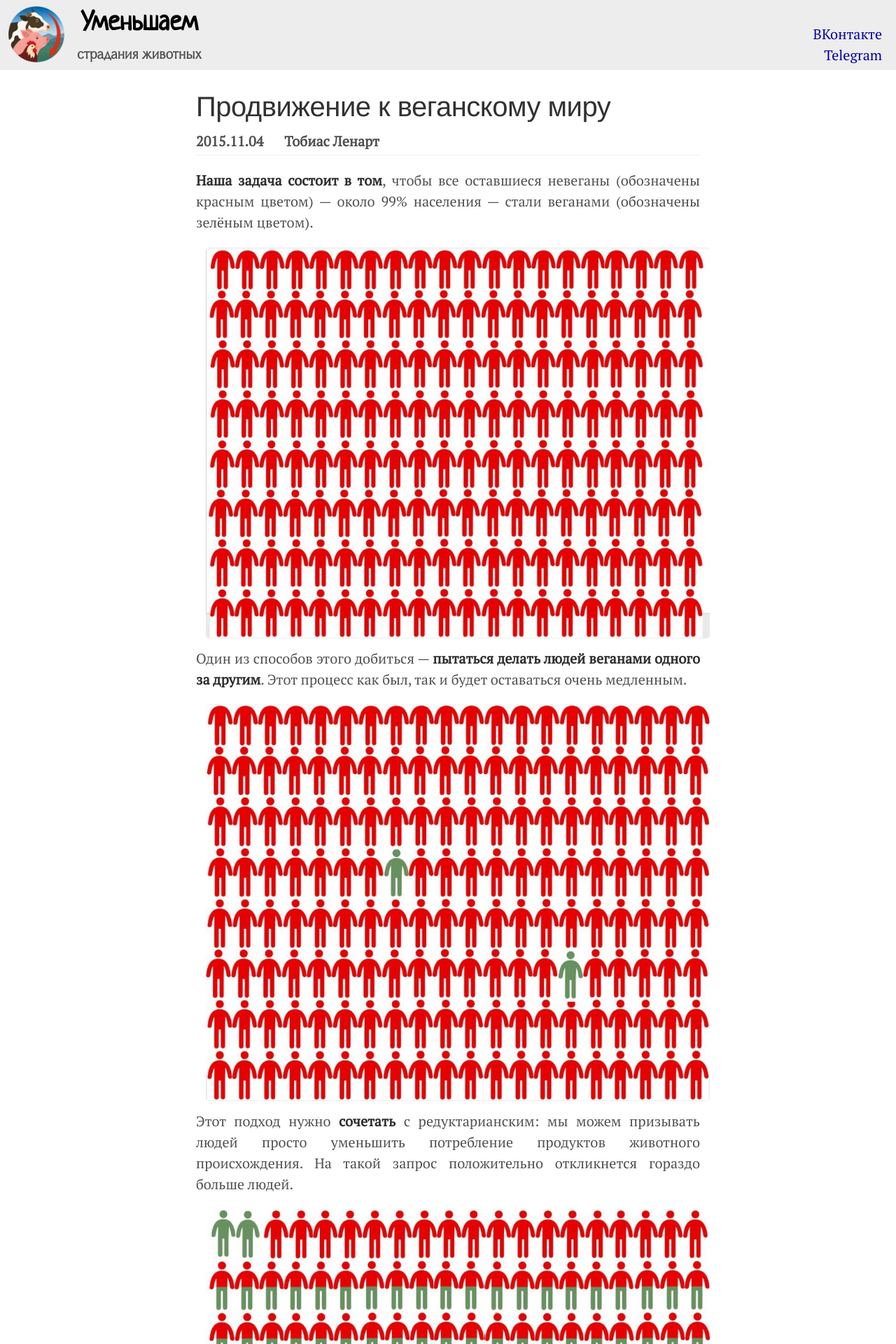
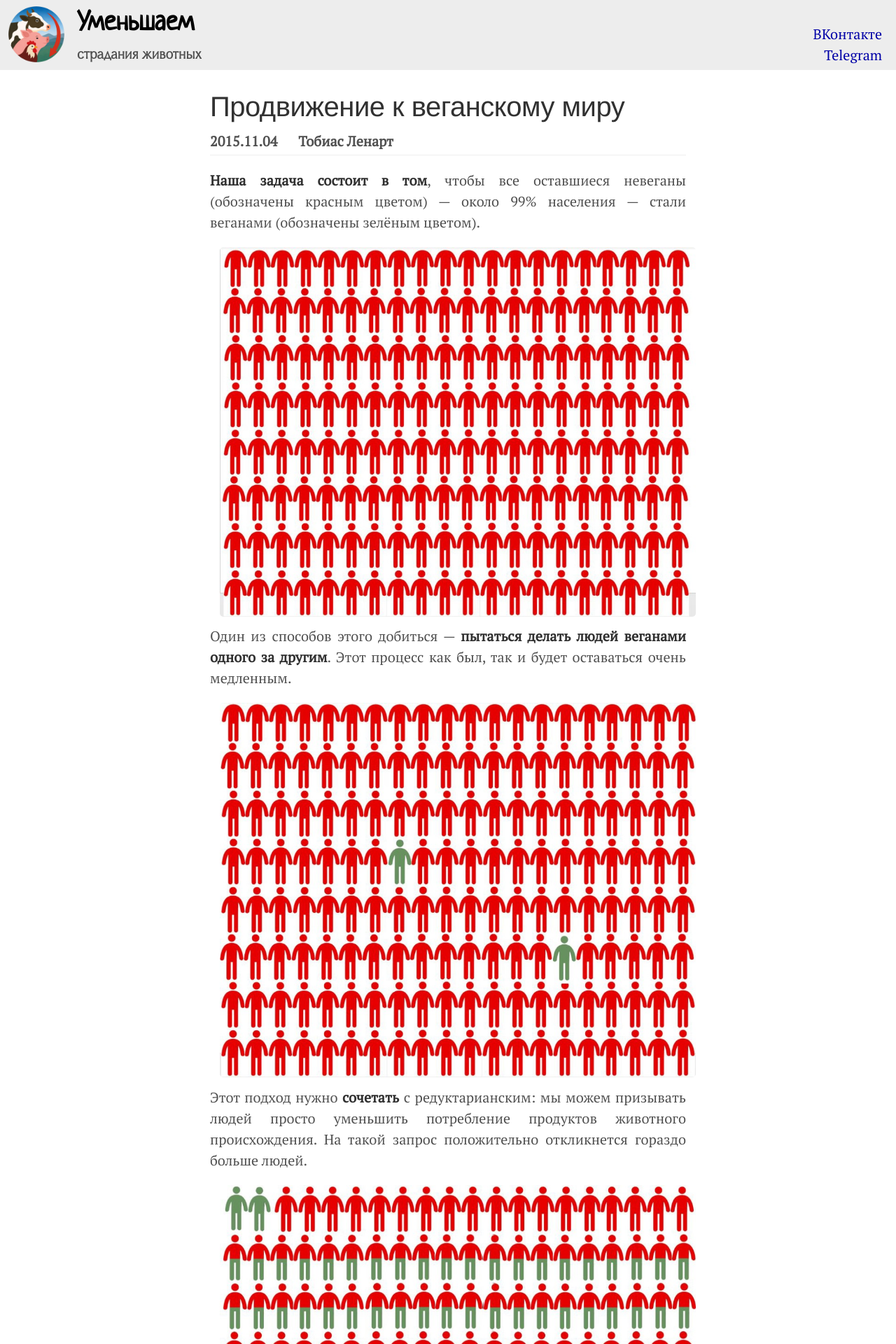
Before and after one commit to Umenshaem/umenshaem.github.io, a Jekyll site: the page built from _articles/tobias-leenaert-tipping-the-system-towards-a-vegan-world.md, in a window 1280 px wide. Shown: the top 1920 px of the page at 70% size. Built offline with Jekyll 4.4.1, drawn with Linux system fonts in a browser that asks for light colours.

Commit message:
Update umenshaem.css

```diff
--- a/assets/css/umenshaem.css
+++ b/assets/css/umenshaem.css
@@ -47,6 +47,61 @@ html {
   margin-top: 0;
 }
 
+:root {
+  --sidebar: clamp(180px, 22vw, 260px);
+  --gap: 32px;
+}
+
+.wrapper {
+  display: flex;
+  align-items: flex-start;
+  margin-left: calc(var(--sidebar) + var(--gap));
+}
+
+.bar {
+  align-self: start;
+  text-align: center;
+  padding: 2rem 1rem;
+  color: rgba(255,255,255,.5);
+  background-color: rgb(240, 245, 255);
+  text-align: left;
+}
+@media (min-width: 48em) {
+  .lside {
+    position: fixed;
+    width: var(--sidebar);
+    top: 0;
+    left: 0;
+    bottom: 0;
+  }
+}
+@media (min-width: 48em) {
+  .rside {
+    width: var(--sidebar);
+    margin-left: var(--gap);
+    flex-shrink: 0;
+  }
+}
+
+.content {
+  flex: 1;
+  max-width: 900px;
+}
+
+.container {
+  max-width: 28rem;
+}
+@media (min-width: 38em) {
+  .container {
+    max-width: 30rem;
+  }
+}
+@media (min-width: 56em) {
+  .container {
+    max-width: 36rem;
+  }
+}
+
 .container-masthead {
   background-color: rgb(237, 237, 237);
 }
@@ -66,6 +121,8 @@ html {
   color: #00008B;
   font-weight: bold;
   text-align: center;
+  display: inline-block;
+  white-space: nowrap;
 }
 .masthead-subtitle,
 .masthead-subtitle a {
@@ -75,6 +132,7 @@ html {
   color: #505050;
   font-weight: bold;
   text-align: center;
+  white-space: nowrap;
 }
 
 .bottom {
@@ -91,6 +149,47 @@ html {
 @media (max-width: 480px) {
   .additional-cell {
 	width: 0
+  }
+}
+
+.over {
+  font-family: Neucha;
+  position: absolute;
+  bottom: 0.2em;
+  left: 0.4em;
+  color: white;
+  font-size: 2em;
+  text-shadow: 2px 0 #000, -2px 0 #000, 0 2px #000, 0 -2px #000, 1px 1px #000, -1px -1px #000, 1px -1px #000, -1px 1px #000;
+}
+.over-r {
+  font-family: Neucha;
+  color: black;
+  font-size: 2em;
+  text-align: center;
+  margin-bottom: 0.2em;
+  margin-right: 3em;
+}
+.start {
+  font-family: Neucha;
+  color: black;
+  font-size: 2em;
+}
+.small {
+  font-size: 1em;
+}
+
+.mobile {
+  display: none;
+}
+.desktop {
+  display: block;
+}
+@media (max-width: 768px) {
+  .desktop {
+    display: none;
+  }
+  .mobile {
+    display: block;
   }
 }
 
```
